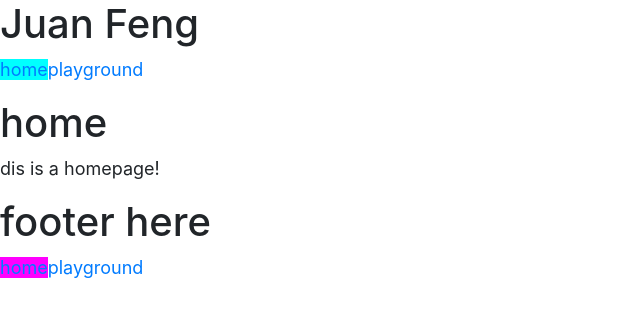
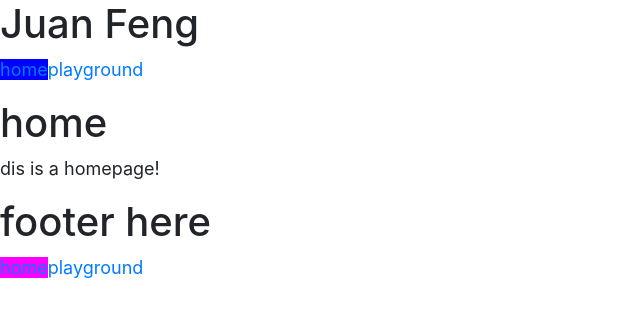
Before and after one commit to JuanJFeng/JJF, a Jekyll site: the page built from index.html, in a window 1280 px wide. Shown: the top 317 px of the page, without its empty margins (0-640 px from the left). Built offline with Jekyll 4.4.1, drawn with Linux system fonts in a browser that asks for light colours; nearby versions of some CDN libraries.

Commit message:
test _variables scss

```diff
--- a/css/custom/_variables.scss
+++ b/css/custom/_variables.scss
@@ -13,7 +13,7 @@ html {
 .nav-top {
 
 	.current  {
-		background-color: #00ffff;
+		background-color: #0000ff;
 	}
 }
 
```
